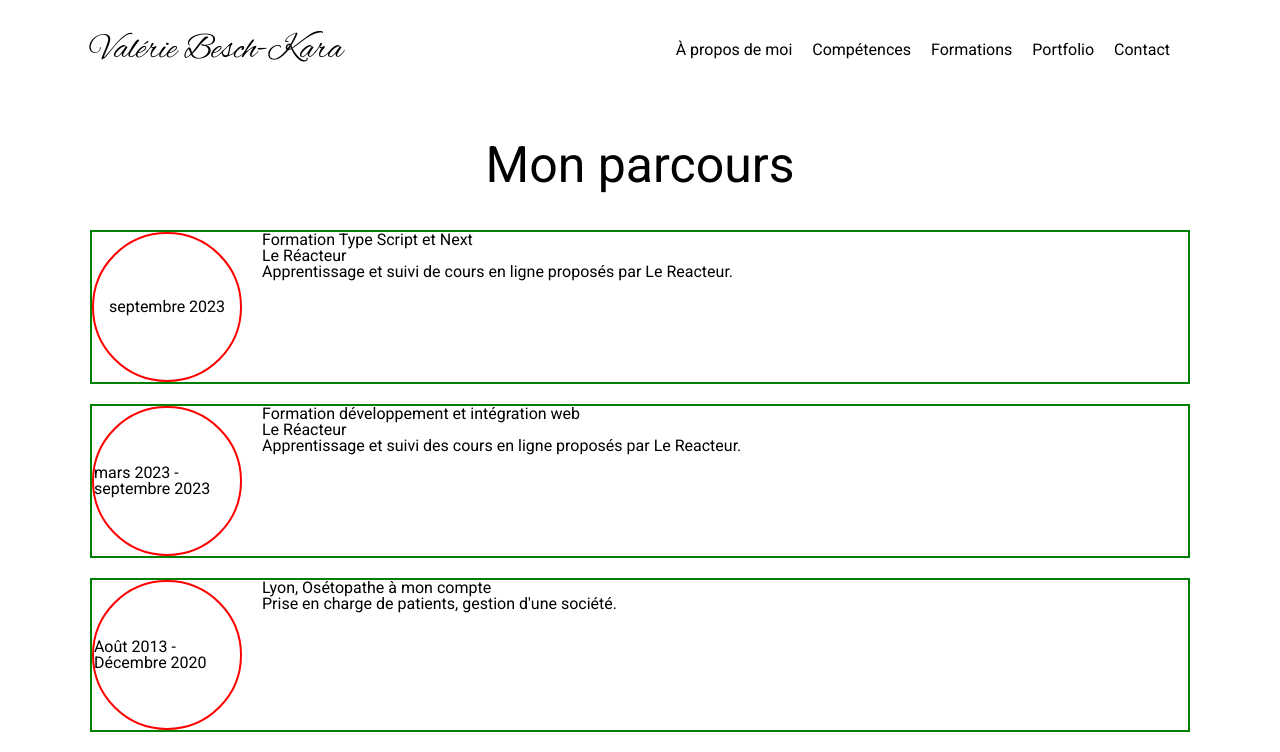
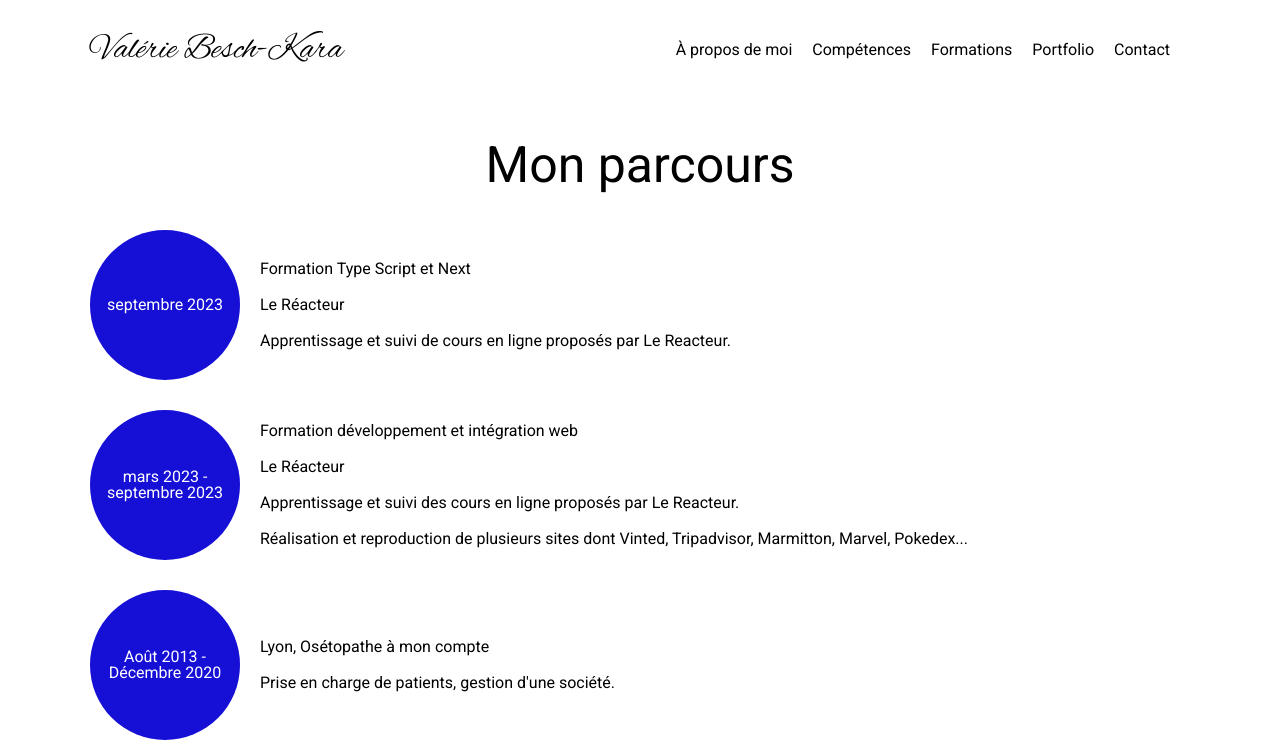
Before and after one commit to ValerieBESCH-KARA/portfolio-front, a React (Vite) app: page /formations in a window 1280 px wide. Shown: the top 752 px of the page. Built offline with nearby package versions, Linux system fonts and the light colour scheme; the HTML template or start-up script is replaced by a standard one.

Commit message:
css formations, ajout SQL

```diff
--- a/src/pages/AboutMePage.jsx
+++ b/src/pages/AboutMePage.jsx
@@ -13,7 +13,7 @@ const AboutMePage = () => {
           <p>
             Je m'appelle Valérie BESCH-KARA, je suis développeur web junior
             depuis septembre 2023. Après avoir travaillé près de 10 ans en tant
-            qu'ostéopathe à mon propre compte à Lyon, j'ai voulu me réorienter
+            qu'ostéopathe à mon compte à Lyon, j'ai voulu me réorienter
             vers une discipline qui m'a toujours plu : l'informatique.
           </p>
           <p>
--- a/src/pages/CompetencesPage.jsx
+++ b/src/pages/CompetencesPage.jsx
@@ -8,6 +8,7 @@ import ReactJS from "../assets/react.png";
 import reponsive from "../assets/responsiveWeb.png";
 import NextJS from "../assets/Nextjs.png";
 import TypesScript from "../assets/typeScript.png";
+import SQL from "../assets/SQL.png";
 
 const CompetencesPage = () => {
   return (
@@ -35,6 +36,11 @@ const CompetencesPage = () => {
               <div className="competencesLogoSquare">
                 <img src={html} alt="logo" className="competencesLogo" />
                 <p>html</p>
+              </div>
+
+              <div className="competencesLogoSquare">
+                <img src={SQL} alt="logo" className="competencesLogo" />
+                <p>SQL</p>
               </div>
 
               <div className="competencesLogoSquare">
--- a/src/pages/FormationsPage.jsx
+++ b/src/pages/FormationsPage.jsx
@@ -29,6 +29,10 @@ const FormationsPage = () => {
               <p>
                 Apprentissage et suivi des cours en ligne proposés par Le
                 Reacteur.
+              </p>
+              <p>
+                Réalisation et reproduction de plusieurs sites dont Vinted,
+                Tripadvisor, Marmitton, Marvel, Pokedex...
               </p>
             </div>
           </div>
--- a/src/styles/AboutMePage.css
+++ b/src/styles/AboutMePage.css
@@ -20,13 +20,14 @@
 
 .infoMe p {
   margin-bottom: 10px;
+  line-height: 25px;
 }
 
 .imgMe {
   display: flex;
   justify-content: center;
   align-items: center;
-  padding: 10px;
+  padding-left: 30px;
 }
 
 .imgMe img {
--- a/src/styles/CompetencesPage.css
+++ b/src/styles/CompetencesPage.css
@@ -55,6 +55,9 @@
 
 .competencesList {
   margin-left: 50px;
+  display: flex;
+  flex-direction: column;
+  gap: 15px;
 }
 
 .competencesList li {
--- a/src/styles/FormationsPage.css
+++ b/src/styles/FormationsPage.css
@@ -6,22 +6,32 @@
 .formationsBloc {
   display: flex;
   flex-direction: column;
-  gap: 20px;
+  gap: 30px;
 }
 
 .formationsBloc > div {
-  border: 2px solid green;
+  /* border: 2px solid green; */
   display: flex;
   gap: 20px;
 }
 
 .formationsBloc > div p:first-child {
-  border: 2px solid red;
+  /* border: 2px solid red; */
+  text-align: center;
   width: 150px;
   height: 150px;
   border-radius: 50%;
   display: flex;
   align-items: center;
   justify-content: center;
-  align-items: center;
+  background-color: rgb(22, 15, 214);
+  color: white;
 }
+
+.formationsBloc > div > div {
+  /* border: 2px blue solid; */
+  display: flex;
+  flex-direction: column;
+  justify-content: center;
+  gap: 20px;
+}
```
Also changed, not shown: src/assets/SQL.png (added).
